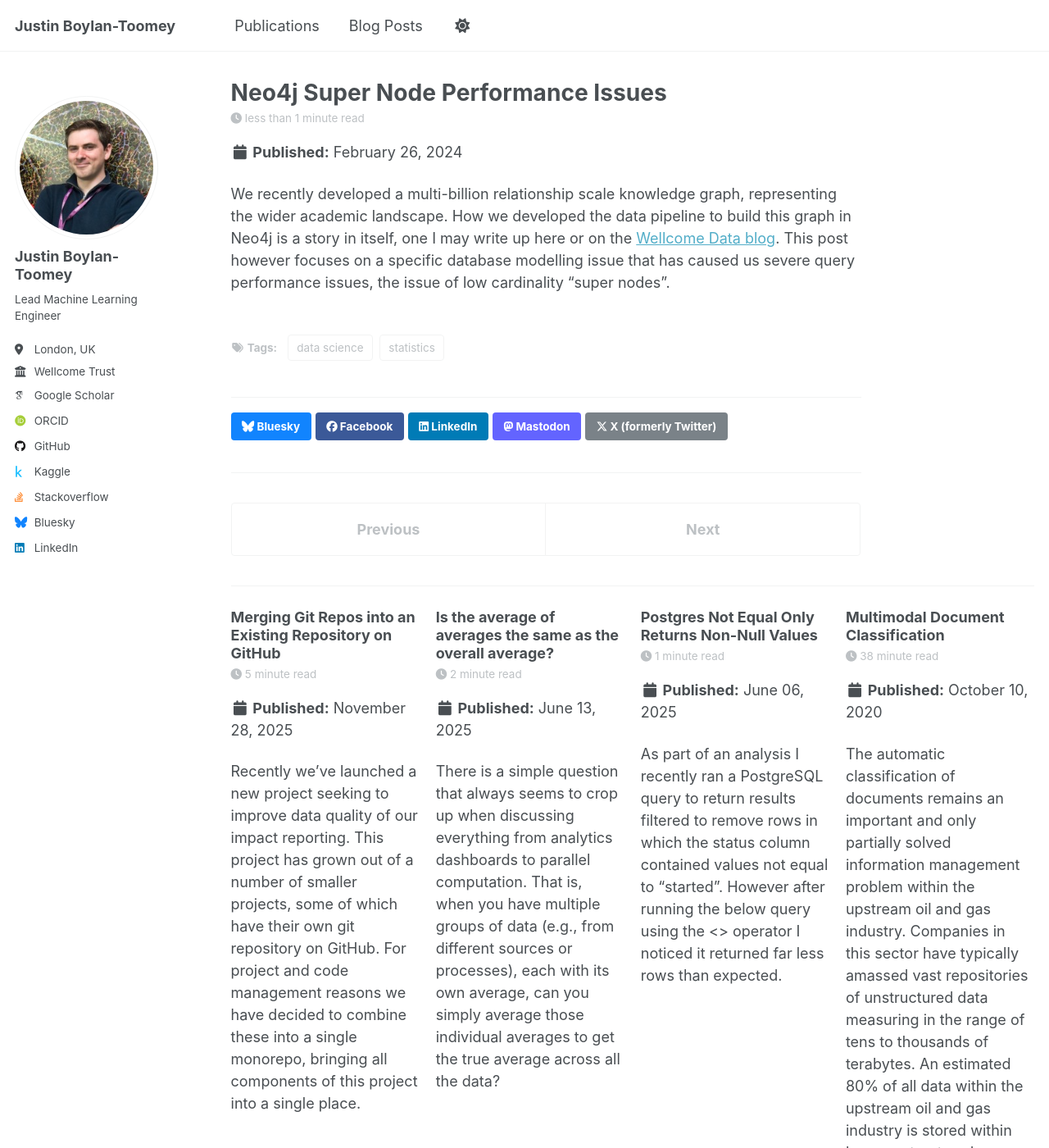
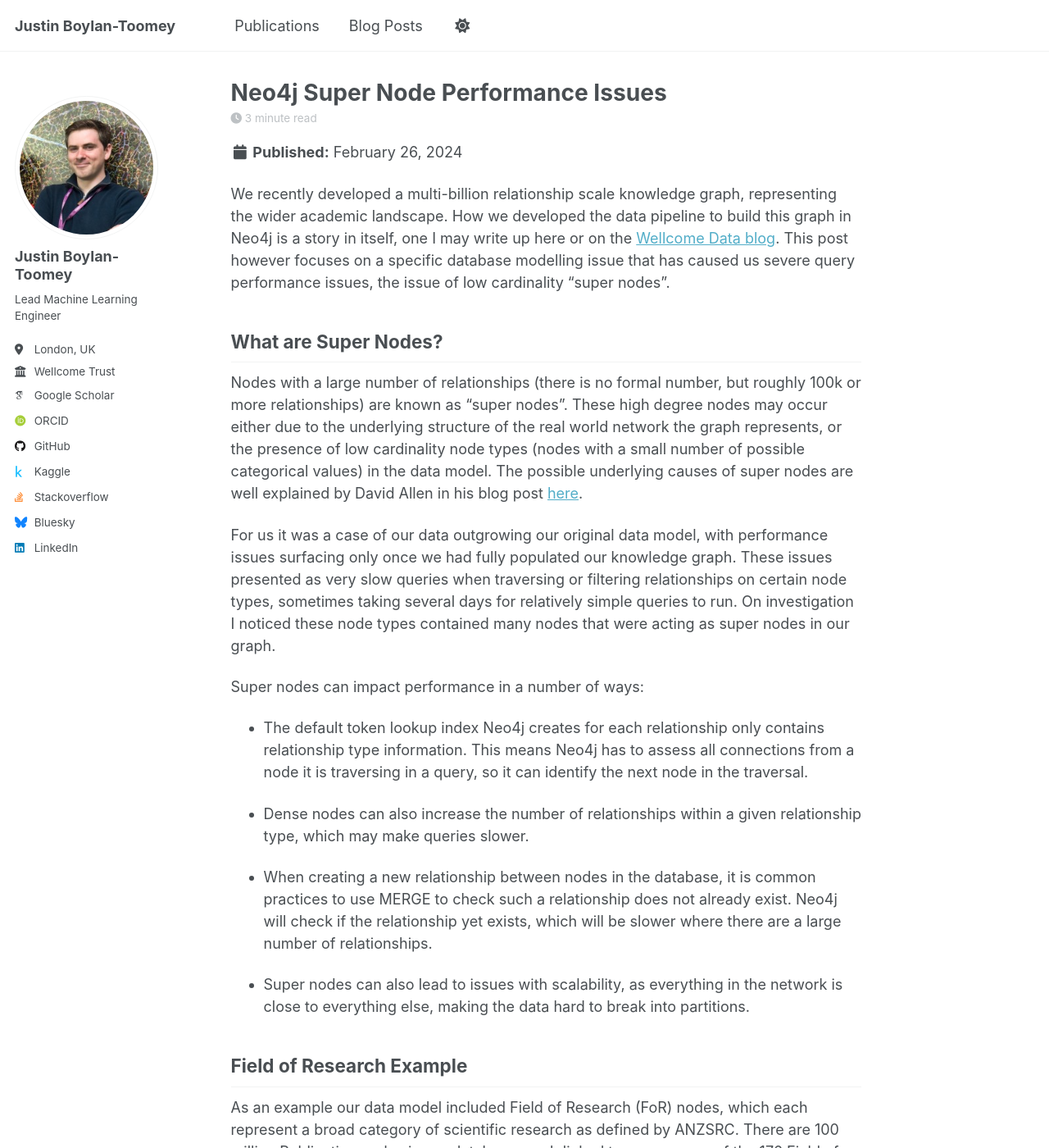
Before and after one commit to justinbt1/justinbt1.github.io, a Jekyll site: the page built from _posts/2024-02-26-super-nodes.md, in a window 1280 px wide and 1400 px high. Shown: the whole window at 82% size. Built offline with Jekyll 4.4.1, drawn with Linux system fonts in a browser that asks for light colours; some web fonts are replaced; a script that is not in the unit is left out; some of the changed text lies outside the part shown.

Commit message:
sql_post

````diff
--- a/_posts/2024-02-26-super-nodes.md
+++ b/_posts/2024-02-26-super-nodes.md
@@ -7,3 +7,34 @@
   - statistics
 ---
 We recently developed a multi-billion relationship scale knowledge graph, representing the wider academic landscape. How we developed the data pipeline to build this graph in Neo4j is a story in itself, one I may write up here or on the [Wellcome Data blog](https://medium.com/wellcome-data). This post however focuses on a specific database modelling issue that has caused us severe query performance issues, the issue of low cardinality "super nodes".
+
+## What are Super Nodes?
+Nodes with a large number of relationships (there is no formal number, but roughly 100k or more relationships) are known as "super nodes". These high degree nodes may occur either due to the underlying structure of the real world network the graph represents, or the presence of low cardinality node types (nodes with a small number of possible categorical values) in the data model. The possible underlying causes of super nodes are well explained by David Allen in his blog post [here](https://medium.com/neo4j/graph-modeling-all-about-super-nodes-d6ad7e11015b).
+
+For us it was a case of our data outgrowing our original data model, with performance issues surfacing only once we had fully populated our knowledge graph. These issues presented as very slow queries when traversing or filtering relationships on certain node types, sometimes taking several days for relatively simple queries to run. On investigation I noticed these node types contained many nodes that were acting as super nodes in our graph.
+
+Super nodes can impact performance in a number of ways:
+
+- The default token lookup index Neo4j creates for each relationship only contains relationship type information. This means Neo4j has to assess all connections from a node it is traversing in a query, so it can identify the next node in the traversal.
+
+- Dense nodes can also increase the number of relationships within a given relationship type, which may make queries slower.
+
+- When creating a new relationship between nodes in the database, it is common practices to use MERGE to check such a relationship does not already exist. Neo4j will check if the relationship yet exists, which will be slower where there are a large number of relationships.
+
+- Super nodes can also lead to issues with scalability, as everything in the network is close to everything else, making the data hard to break into partitions.
+
+## Field of Research Example
+As an example our data model included Field of Research (FoR) nodes, which each represent a broad category of scientific research as defined by ANZSRC. There are 100 million Publication nodes in our database, each linked to one or more of the 176 Field of Research nodes.
+
+In a best case scenario, where the number of relationships is evenly distributed, each field of research would be linked to approximately 568,000 publications. However in reality publications from a small number of fields of research are over represented in our database, meaning millions of publications may have a relationship with a single field of research.
+
+For example the below Cypher query returns all researchers who have published clinical science papers in 2020:
+
+```cypher
+MATCH
+(r:Researcher)-[a:AUTHORED]->(p:Publication {year:2020})
+-[]-(f:FieldOfResearch {name:"Clinical Sciences"})
+RETURN r
+```
+
+This query would take an extremely long time to execute as several million unindexed relationships between publications and the clinical science FoR node need to be checked during query execution.
````
